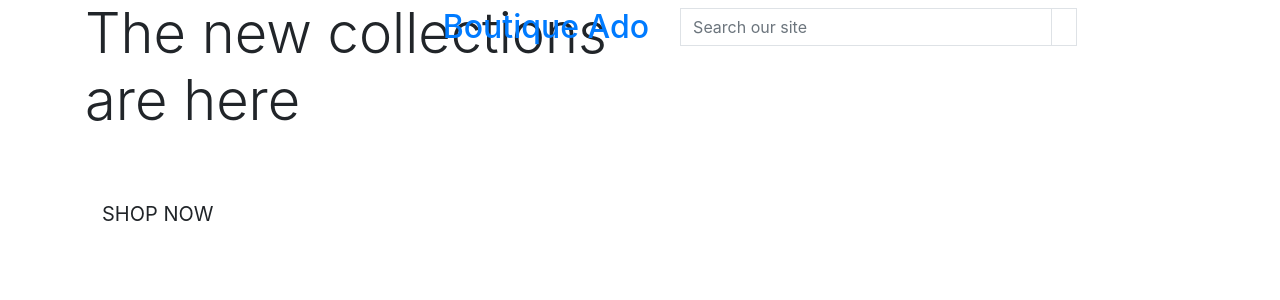
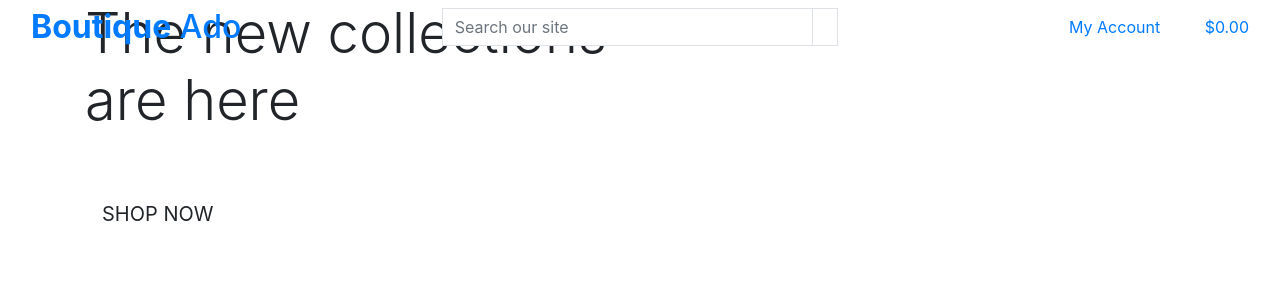
Before and after one commit to HawesJM/boutique_ado_v1, a Django app: page / in a window 1280 px wide. Shown: the top 300 px of the page. Run offline with Django 3.2, Linux system fonts and the light colour scheme; some libraries are stand-ins or nearby versions.

Commit message:
added main page header

```diff
--- a/templates/base.html
+++ b/templates/base.html
@@ -14,30 +14,31 @@
     {% endblock %}
 
     {% block corecss %}
-    <link rel="stylesheet" href="https://cdn.jsdelivr.net/npm/bootstrap@4.6.2/dist/css/bootstrap.min.css" integrity="sha384-xOolHFLEh07PJGoPkLv1IbcEPTNtaed2xpHsD9ESMhqIYd0nLMwNLD69Npy4HI+N" crossorigin="anonymous">
+        <link rel="stylesheet" href="https://stackpath.bootstrapcdn.com/bootstrap/4.4.1/css/bootstrap.min.css" integrity="sha384-Vkoo8x4CGsO3+Hhxv8T/Q5PaXtkKtu6ug5TOeNV6gBiFeWPGFN9MuhOf23Q9Ifjh" crossorigin="anonymous">
     {% endblock %}
 
     {% block extra_css %}
     {% endblock %}
 
     {% block corejs %}
-    <script src="https://cdn.jsdelivr.net/npm/jquery@3.5.1/dist/jquery.min.js" integrity="sha256-9/aliU8dGd2tb6OSsuzixeV4y/faTqgFtohetphbbj0=" crossorigin="anonymous"></script>
-    <script src="https://cdn.jsdelivr.net/npm/popper.js@1.16.1/dist/umd/popper.min.js" integrity="sha384-9/reFTGAW83EW2RDu2S0VKaIzap3H66lZH81PoYlFhbGU+6BZp6G7niu735Sk7lN" crossorigin="anonymous"></script>
-    <script src="https://cdn.jsdelivr.net/npm/bootstrap@4.6.2/dist/js/bootstrap.min.js" integrity="sha384-+sLIOodYLS7CIrQpBjl+C7nPvqq+FbNUBDunl/OZv93DB7Ln/533i8e/mZXLi/P+" crossorigin="anonymous"></script>
+        <script src="https://code.jquery.com/jquery-3.4.1.slim.min.js" integrity="sha384-J6qa4849blE2+poT4WnyKhv5vZF5SrPo0iEjwBvKU7imGFAV0wwj1yYfoRSJoZ+n" crossorigin="anonymous"></script>
+        <script src="https://cdn.jsdelivr.net/npm/popper.js@1.16.0/dist/umd/popper.min.js" integrity="sha384-Q6E9RHvbIyZFJoft+2mJbHaEWldlvI9IOYy5n3zV9zzTtmI3UksdQRVvoxMfooAo" crossorigin="anonymous"></script>
+        <script src="https://stackpath.bootstrapcdn.com/bootstrap/4.4.1/js/bootstrap.min.js" integrity="sha384-wfSDF2E50Y2D1uUdj0O3uMBJnjuUD4Ih7YwaYd1iqfktj0Uod8GCExl3Og8ifwB6" crossorigin="anonymous"></script>
     {% endblock %}
 
     {% block extra_js %}
     {% endblock %}
 
-    <title>Boutique Ado {% block extra_title %} {% endblock %} </title>
+    <title>Boutique Ado {% block extra_title %}{% endblock %}</title>
   </head>
   <body>
     <header class="container-fluid fixed-top">
         <div class="row">
-        <div class="col-12 col-lg-4 my-auto py-1 py-lg-0 text-center text-lg-left"></div>
-          <a href="{% url 'home' %}"  class="nav-link main-logo-link">
-            <h2 class="logo-font text-black my-0">Boutique Ado</h2>
+            <div class="col-12 col-lg-4 my-auto py-1 py-lg-0 text-center text-lg-left">
+                <a href="{% url 'home' %}" class="nav-link main-logo-link">
+                    <h2 class="logo-font text-black my-0"><strong>Boutique</strong> Ado</h2>
                 </a>
+            </div>
             <div class="col-12 col-lg-4 my-auto py-1 py-lg-0">
                 <form method="GET" action="">
                     <div class="input-group w-100">
@@ -54,8 +55,40 @@
             </div>
             <div class="col-12 col-lg-4 my-auto py-1 py-lg-0">
                 <ul class="list-inline list-unstyled text-center text-lg-right my-0">
-            <li class="list-inline-item dropdown"></li>
-            <li class="list-inline-item"></li>
+                    <li class="list-inline-item dropdown">
+                        <a class="text-black nav-link" href="#" id="user-options" data-toggle="dropdown" aria-haspopup="true" aria-expanded="false">
+                            <div class="text-center">
+                                <div><i class="fas fa-user fa-lg"></i></div>
+                                <p class="my-0">My Account</p>
+                            </div>
+                        </a>
+                        <div class="dropdown-menu border-0" aria-labelledby="user-options">
+                            {% if request.user.is_authenticated %}
+                                {% if request.user.is_superuser %}
+                                    <a href="" class="dropdown-item">Product Management</a>
+                                {% endif %}
+                                <a href="" class="dropdown-item">My Profile</a>
+                                <a href="{% url 'account_logout' %}" class="dropdown-item">Logout</a>
+                            {% else %}
+                                <a href="{% url 'account_signup' %}" class="dropdown-item">Register</a>
+                                <a href="{% url 'account_login' %}" class="dropdown-item">Login</a>
+                            {% endif %}
+                        </div>
+                    </li>
+                    <li class="list-inline-item">
+                        <a class="{% if grand_total %}text-info font-weight-bold{% else %}text-black{% endif %} nav-link" href="">
+                            <div class="text-center">
+                                <div><i class="fas fa-shopping-bag fa-lg"></i></div>
+                                <p class="my-0">
+                                    {% if grand_total %}
+                                        ${{ grand_total|floatformat:2 }}
+                                    {% else %}
+                                        $0.00
+                                    {% endif %}
+                                </p>
+                            </div>
+                        </a>
+                    </li>
                 </ul>
             </div>
         </div>
@@ -74,5 +107,6 @@
     {% block postloadjs %}
     {% endblock %}
 
+
   </body>
 </html>
```
Lines whose indentation alone changed are shown as unchanged.
